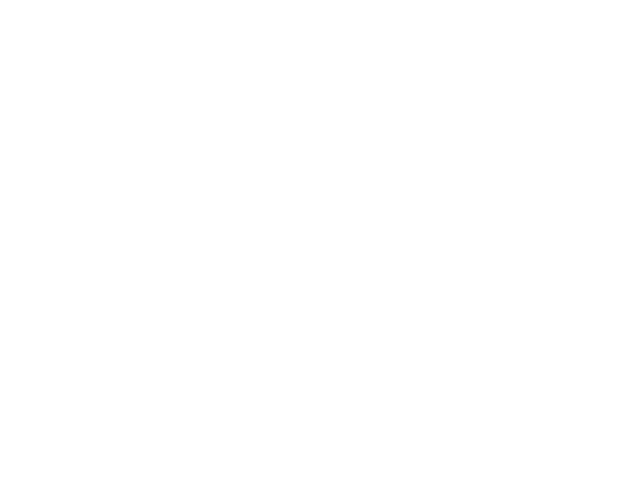
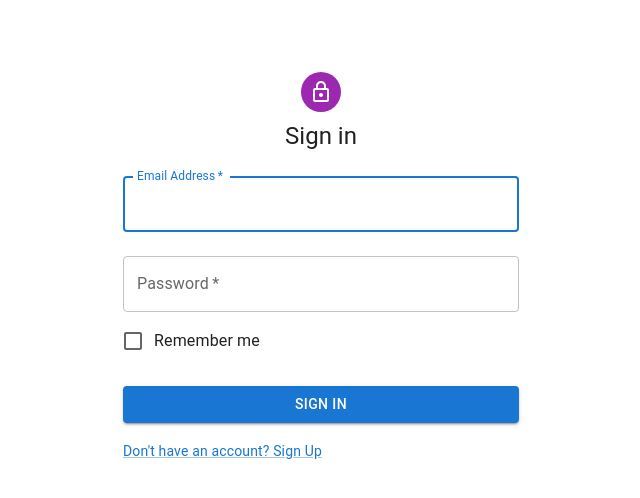
Before and after one commit to ManuelC0159/J.A.M-Session, a React (Create React App) app in the folder client/: page /login in a window 1280 px wide. Before the commit this address had no page. Shown: the top 498 px of the page, without its empty margins (319-959 px from the left). Built offline with nearby package versions, Linux system fonts and the light colour scheme.

Commit message:
added login.js page

```diff
--- a/client/package.json
+++ b/client/package.json
@@ -5,6 +5,7 @@
   "dependencies": {
     "@emotion/react": "^11.10.6",
     "@emotion/styled": "^11.10.6",
+    "@mui/icons-material": "^5.11.16",
     "@mui/material": "^5.12.2",
     "@testing-library/jest-dom": "^5.16.5",
     "@testing-library/react": "^13.4.0",
--- a/client/src/App.js
+++ b/client/src/App.js
@@ -3,7 +3,7 @@
 
 import useFetch from './hook/useFetch'
 import { BrowserRouter, Routes, Route } from 'react-router-dom';
-// import Login from './pages/Login';
+import Login from './pages/Login';
 // import Signup from './pages/Signup';
 import Home from './pages/Home';
 
@@ -12,8 +12,8 @@
     <BrowserRouter>
     <Routes>
     <Route path="/" element={<Home />} />
-    {/* <Route path="/login" element={<Login />} />
-    <Route path="/signup" element={<Signup />} /> */}
+    <Route path="/login" element={<Login />} />
+    {/* <Route path="/signup" element={<Signup />} /> */}
     </Routes>
     </BrowserRouter>
 
--- a/client/src/pages/Login.js
+++ b/client/src/pages/Login.js
@@ -1,71 +1,106 @@
-import React, { useState } from 'react';
-import { useMutation } from '@apollo/client';
-import { Link } from 'react-router-dom';
-import { LOGIN } from '../utils/mutations';
-import Auth from '../utils/auth';
+import * as React from 'react';
+import Avatar from '@mui/material/Avatar';
+import Button from '@mui/material/Button';
+import CssBaseline from '@mui/material/CssBaseline';
+import TextField from '@mui/material/TextField';
+import FormControlLabel from '@mui/material/FormControlLabel';
+import Checkbox from '@mui/material/Checkbox';
+import Link from '@mui/material/Link';
+import Grid from '@mui/material/Grid';
+import Box from '@mui/material/Box';
+import LockOutlinedIcon from '@mui/icons-material/LockOutlined';
+import Typography from '@mui/material/Typography';
+import Container from '@mui/material/Container';
+import { createTheme, ThemeProvider } from '@mui/material/styles';
 
-function Login(props) {
-  const [formState, setFormState] = useState({ email: '', password: '' });
-  const [login, { error }] = useMutation(LOGIN);
+function Copyright(props) {
+  return (
+    <Typography variant="body2" color="text.secondary" align="center" {...props}>
+      {'Copyright © '}
+      <Link color="inherit" href="https://mui.com/">
+        Your Website
+      </Link>{' '}
+      {new Date().getFullYear()}
+      {'.'}
+    </Typography>
+  );
+}
 
-  const handleFormSubmit = async (event) => {
+const theme = createTheme();
+
+export default function SignIn() {
+  const handleSubmit = (event) => {
     event.preventDefault();
-    try {
-      const mutationResponse = await login({
-        variables: { email: formState.email, password: formState.password },
-      });
-      const token = mutationResponse.data.login.token;
-      Auth.login(token);
-    } catch (e) {
-      console.log(e);
-    }
-  };
-
-  const handleChange = (event) => {
-    const { name, value } = event.target;
-    setFormState({
-      ...formState,
-      [name]: value,
+    const data = new FormData(event.currentTarget);
+    console.log({
+      email: data.get('email'),
+      password: data.get('password'),
     });
   };
 
   return (
-    <div className="container my-1">
-      <Link to="/signup">← Go to Signup</Link>
+    <ThemeProvider theme={theme}>
+      <Container component="main" maxWidth="xs">
+        <CssBaseline />
+        <Box
+          sx={{
+            marginTop: 8,
+            display: 'flex',
+            flexDirection: 'column',
+            alignItems: 'center',
+          }}
+        >
+          <Avatar sx={{ m: 1, bgcolor: 'secondary.main' }}>
+            <LockOutlinedIcon />
+          </Avatar>
+          <Typography component="h1" variant="h5">
+            Sign in
+          </Typography>
+          <Box component="form" onSubmit={handleSubmit} noValidate sx={{ mt: 1 }}>
+            <TextField
+              margin="normal"
+              required
+              fullWidth
+              id="email"
+              label="Email Address"
+              name="email"
+              autoComplete="email"
+              autoFocus
+            />
+            <TextField
+              margin="normal"
+              required
+              fullWidth
+              name="password"
+              label="Password"
+              type="password"
+              id="password"
+              autoComplete="current-password"
+            />
+            <FormControlLabel
+              control={<Checkbox value="remember" color="primary" />}
+              label="Remember me"
+            />
+            <Button
+              type="submit"
+              fullWidth
+              variant="contained"
+              sx={{ mt: 3, mb: 2 }}
+            >
+              Sign In
+            </Button>
+            <Grid container>
 
-      <h2>Login</h2>
-      <form onSubmit={handleFormSubmit}>
-        <div className="flex-row space-between my-2">
-          <label htmlFor="email">Email address:</label>
-          <input
-            placeholder="youremail@test.com"
-            name="email"
-            type="email"
-            id="email"
-            onChange={handleChange}
-          />
-        </div>
-        <div className="flex-row space-between my-2">
-          <label htmlFor="pwd">Password:</label>
-          <input
-            placeholder="******"
-            name="password"
-            type="password"
-            id="pwd"
-            onChange={handleChange}
-          />
-        </div>
-        {error ? (
-          <div>
-            <p className="error-text">The provided credentials are incorrect</p>
-          </div>
-        ) : null}
-        <div className="flex-row flex-end">
-          <button type="submit">Submit</button>
-        </div>
-      </form>
-    </div>
+              <Grid item>
+                <Link href="#" variant="body2">
+                  {"Don't have an account? Sign Up"}
+                </Link>
+              </Grid>
+            </Grid>
+          </Box>
+        </Box>
+
+      </Container>
+    </ThemeProvider>
   );
 }
-
-export default Login;
```
Also changed, not shown: 1 other file (tests, documents, lock files or other folders).
